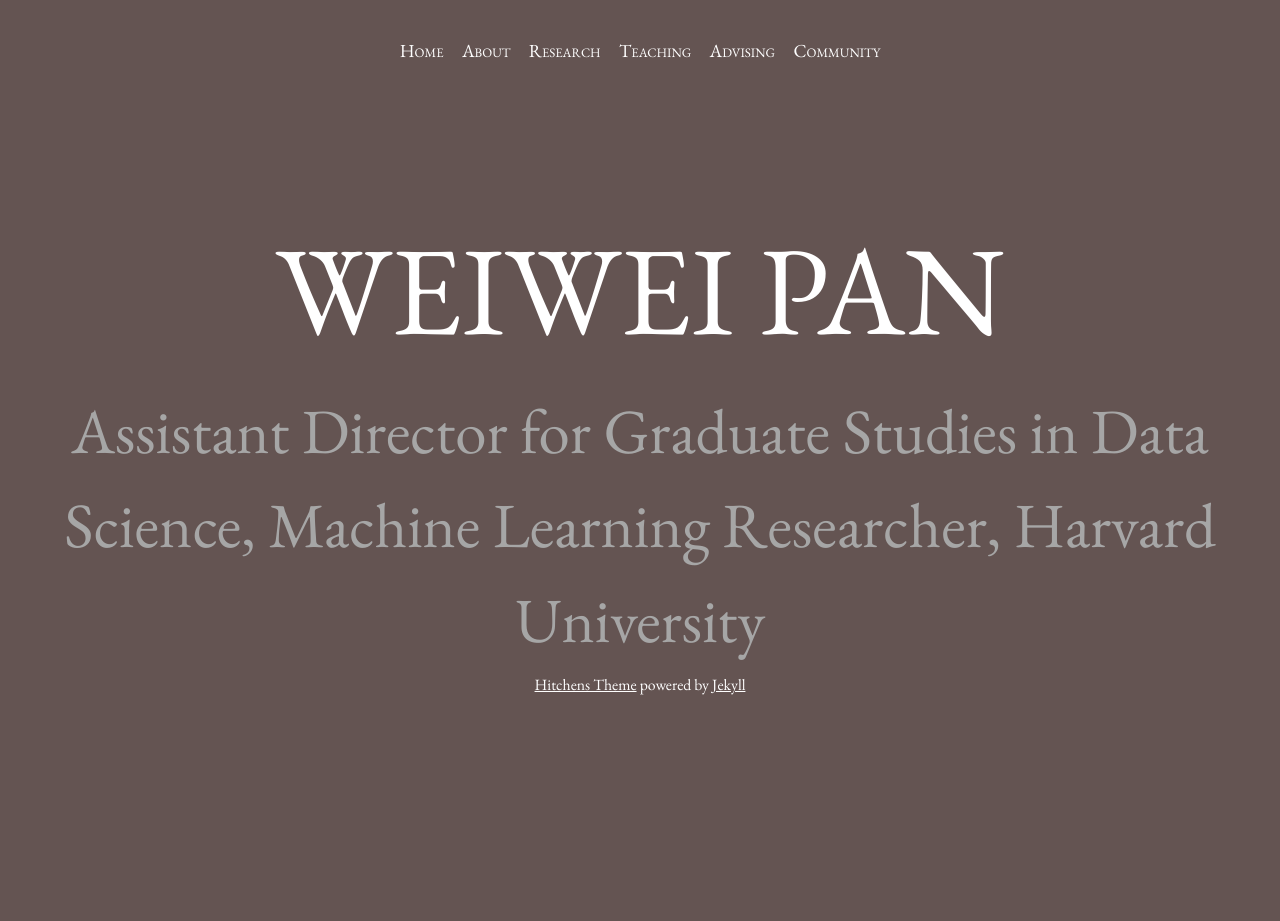
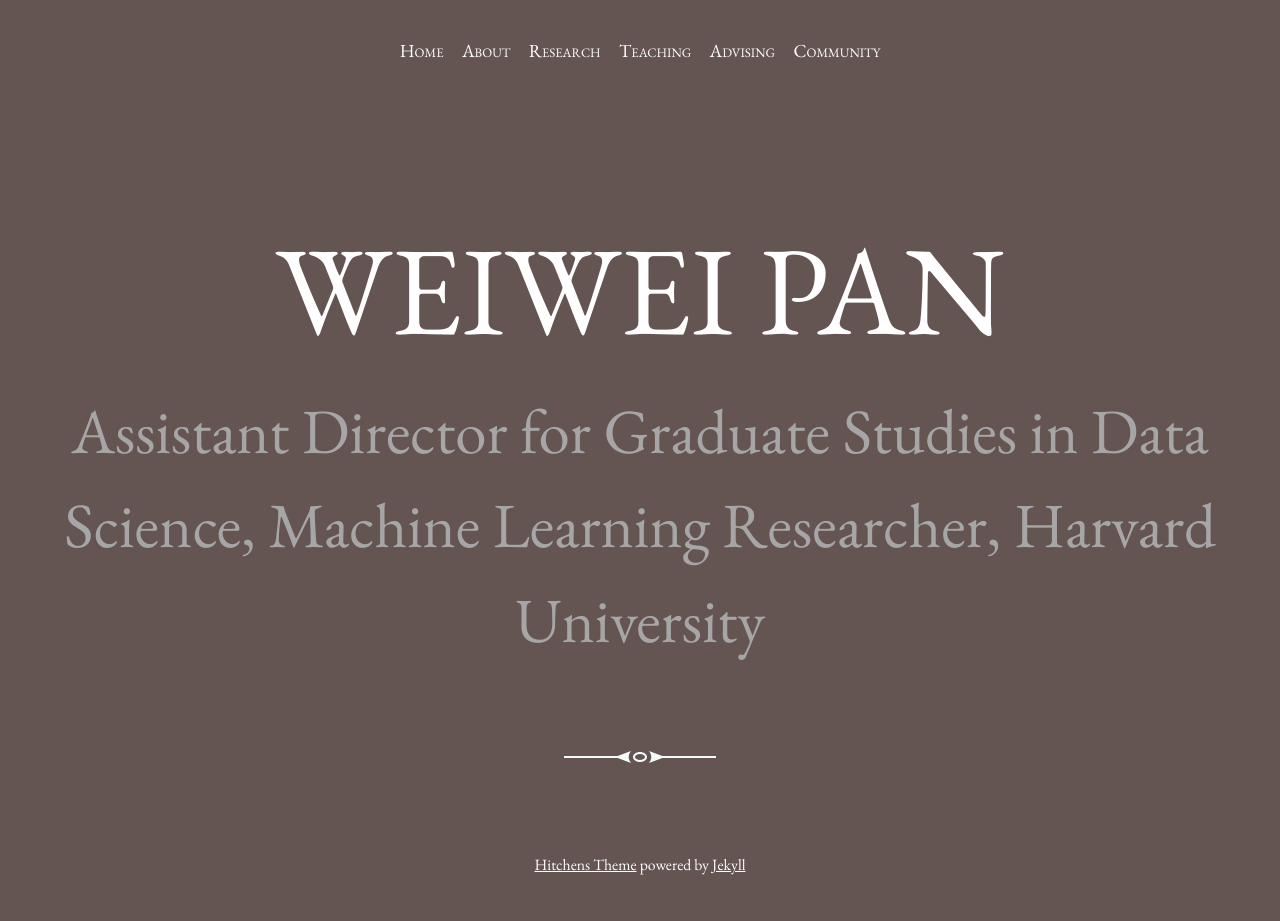
Before and after one commit to onefishy/onefishy.github.io, a Jekyll site: the page built from index.html, in a window 1280 px wide. Built offline with Jekyll 4.4.1, drawn with Linux system fonts in a browser that asks for light colours; the list of posts is cut into pages by our own code; before the commit the page ends 900 px from its top, so only the background shows below that.

Commit message:
Update default.html

```diff
--- a/_layouts/default.html
+++ b/_layouts/default.html
@@ -28,6 +28,9 @@
     {% endunless %}
 
     {% unless site.hide_credits %}
+      <center>
+        <hr/>
+      </center>
       <aside class="site-credits">
         <p>
           <small><a href="https://github.com/patdryburgh/hitchens">Hitchens Theme</a> powered by <a href="http://jekyllrb.com">Jekyll</a></small>
```
